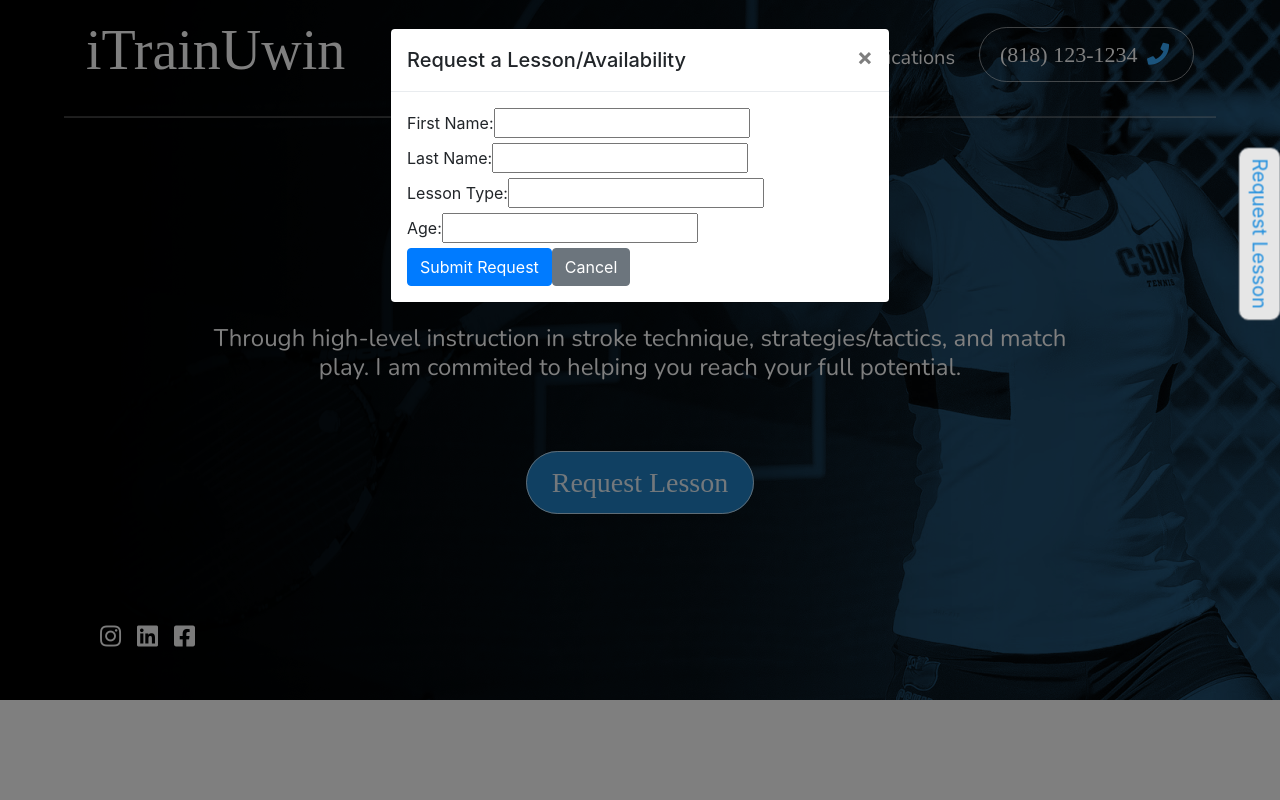
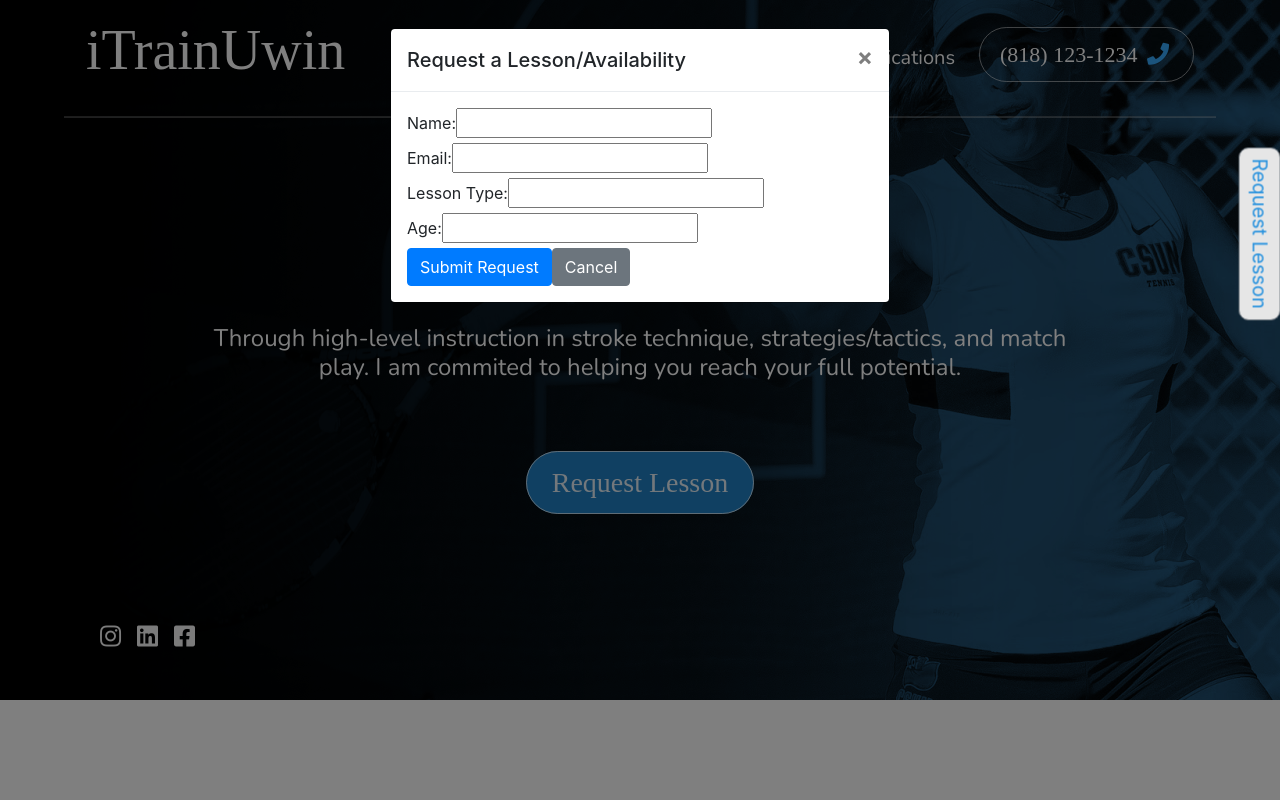
Before and after one commit to mtaslagyan/itrainuwin, a React (Create React App) app: page / in a window 1280 px wide. Both pictures are taken after a click on the button "Request Lesson". Shown: the top 800 px of the page. Built offline with nearby package versions, Linux system fonts and the light colour scheme; a web font is replaced by a local one.

Commit message:
Add files via upload

```diff
--- a/src/components/Navbar/Request_Sticky.js
+++ b/src/components/Navbar/Request_Sticky.js
@@ -137,8 +137,8 @@ import { Button, Modal, ModalHeader, ModalBody } from 'reactstrap';
 class Request_Sticky extends Component {
   state = {
       modal: false,
-      firstname : null,
-      lastname : null,
+      name : null,
+      email : null,
       lessontype: null,
       age: null,
     }
@@ -192,12 +192,12 @@ class Request_Sticky extends Component {
                 <label>Don’t fill this out: <input name="bot-field"/></label>
               </p>
               <div>
-                <label htmlFor="firstname">First Name: <br/></label>
-                <input onChange={this.handleChange} type="text" name="firstname"/>
+                <label htmlFor="name">Name: <br/></label>
+                <input onChange={this.handleChange} type="text" name="name"/>
               </div>
               <div>
-                <label htmlFor="lastname">Last Name: <br/></label>
-                <input onChange={this.handleChange} type="text" name="lastname"/>
+                <label htmlFor="email">Email: <br/></label>
+                <input onChange={this.handleChange} type="email" name="email"/>
               </div>
               <div>
                 <label htmlFor="lessontype">Lesson Type: <br/></label>
```
